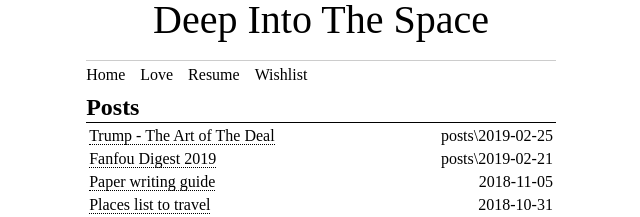
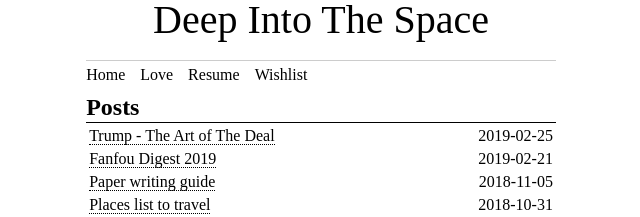
Before and after one commit to sydney0zq/hypotheses, a plain HTML site: page index.html in a window 1280 px wide. Shown: the top 217 px of the page, 319-959 px from the left. Drawn offline with nearby package versions, Linux system fonts and the light colour scheme; some packages are replaced by stand-ins of ours; a web font is replaced by a local one.

Commit message:
Fix error

```diff
--- a/index.html
+++ b/index.html
@@ -34,12 +34,12 @@
 
           <table class="postindex" style="width:100%">
             <tr>
-    <td><a href="/posts\2019-02-25-Trump-The-Art-of-The-Deal.html">Trump - The Art of The Deal</a></td>
-    <td class="right"><time>posts\2019-02-25</time></td>
+    <td><a href="/posts/2019-02-25-Trump-The-Art-of-The-Deal.html">Trump - The Art of The Deal</a></td>
+    <td class="right"><time>2019-02-25</time></td>
 </tr>
 <tr>
-    <td><a href="/posts\2019-02-21-Fanfou-Digest-2019.html">Fanfou Digest 2019</a></td>
-    <td class="right"><time>posts\2019-02-21</time></td>
+    <td><a href="/posts/2019-02-21-Fanfou-Digest-2019.html">Fanfou Digest 2019</a></td>
+    <td class="right"><time>2019-02-21</time></td>
 </tr>
 <tr>
     <td><a href="/posts/2018-11-05-Paper-writing-guide.html">Paper writing guide</a></td>
```
